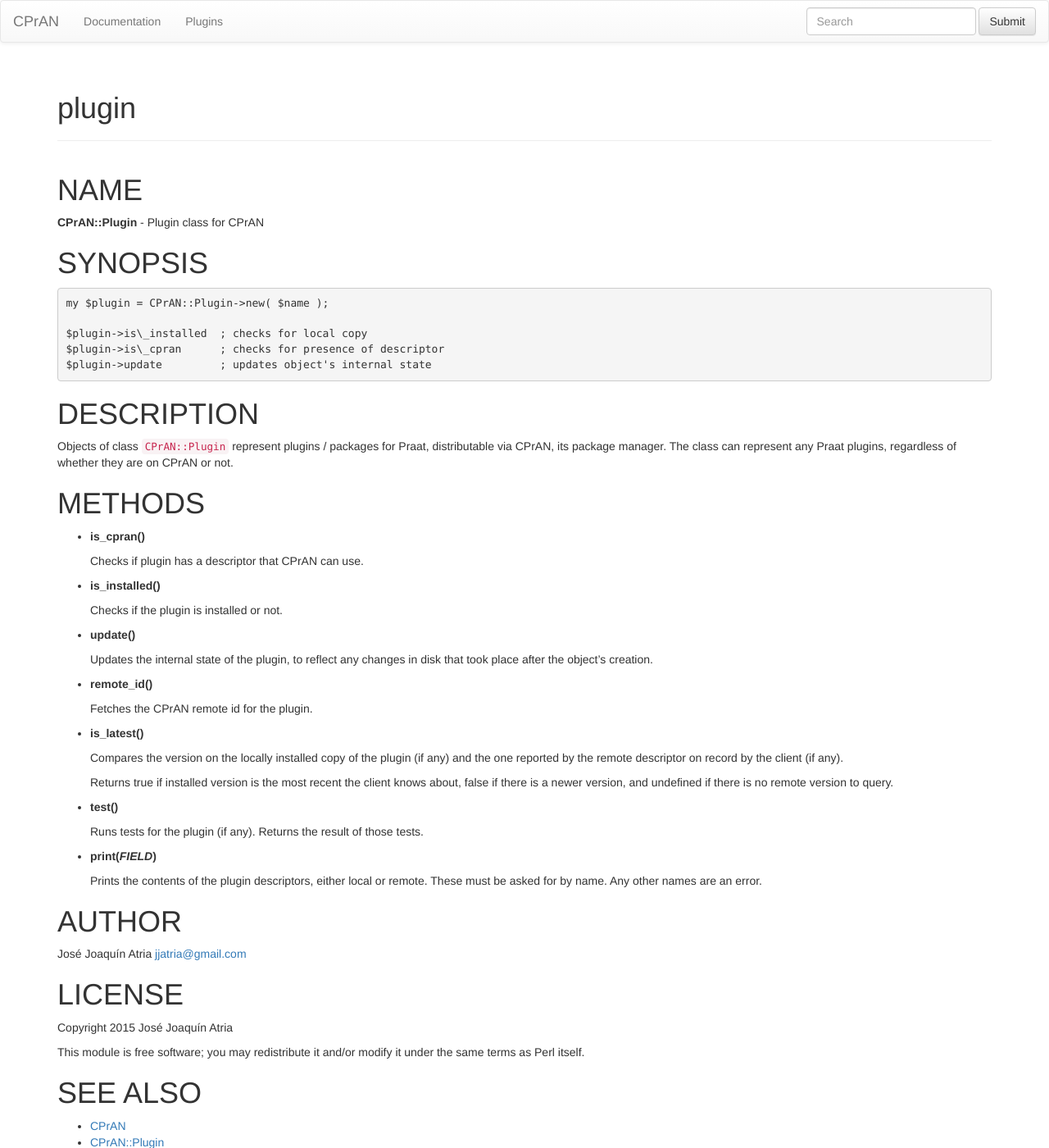
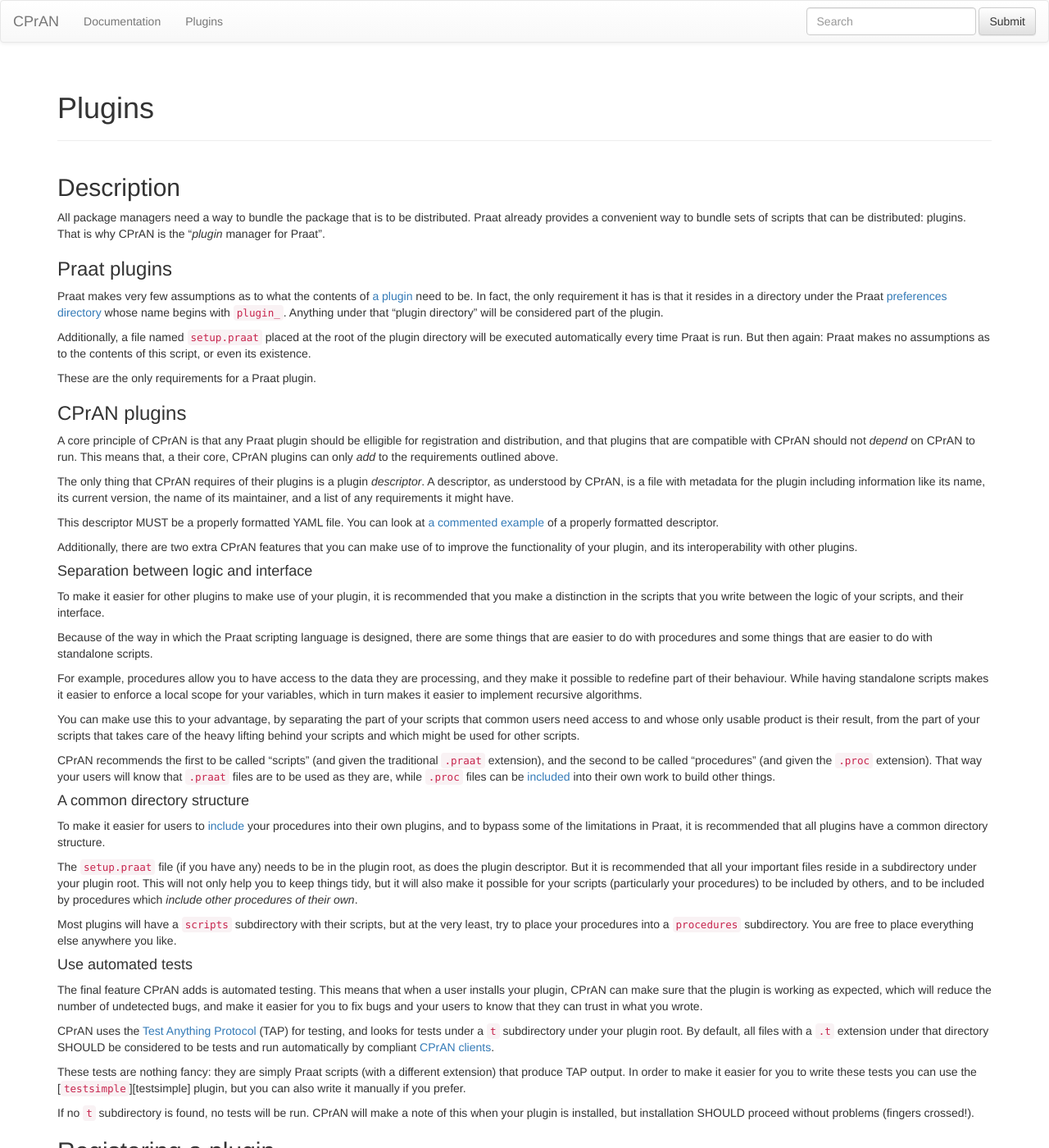
Before and after one commit to jjatria/cpran-www, a Jekyll site: the page built from docs/plugins/index.md, in a window 1280 px wide and 1400 px high. Shown: the whole window at 82% size. Built offline with Jekyll 4.4.1, drawn with Linux system fonts in a browser that asks for light colours; nearby versions of some CDN libraries; library files that are not in the unit come from our copies; comment, search, counter and statistics services are not loaded; some of the changed text lies outside the part shown.

Commit message:
Added plugins documentation

```diff
--- a/docs/plugins/index.md
+++ b/docs/plugins/index.md
@@ -1,86 +1,146 @@
 ---
 layout: page
 group: pod
-title: plugin
+title: Plugins
 description:
-  short: Plugin class for CPrAN
+  short: What is a CPrAN plugin? How is it different from a Praat plugin? How do I make a new plugin?
 ---
 {% include JB/setup %}
 
-# NAME
+## Description
 
-**CPrAN::Plugin** - Plugin class for CPrAN
+All package managers need a way to bundle the package that is to be distributed.
+Praat already provides a convenient way to bundle sets of scripts that can be
+distributed: plugins. That is why CPrAN is the "_plugin_ manager for Praat".
 
-# SYNOPSIS
+### Praat plugins
 
-    my $plugin = CPrAN::Plugin->new( $name );
+Praat makes very few assumptions as to what the contents of [a plugin][plugins]
+need to be. In fact, the only requirement it has is that it resides in a
+directory under the Praat [preferences directory][] whose name begins with
+`plugin_`. Anything under that "plugin directory" will be considered part of the
+plugin.
 
-    $plugin->is\_installed  ; checks for local copy
-    $plugin->is\_cpran      ; checks for presence of descriptor
-    $plugin->update         ; updates object's internal state
+[preferences directory]: http://www.fon.hum.uva.nl/praat/manual/preferences_directory.html
+[plugins]: http://www.fon.hum.uva.nl/praat/manual/plug-ins.html
 
-# DESCRIPTION
+Additionally, a file named `setup.praat` placed at the root of the plugin
+directory will be executed automatically every time Praat is run. But then
+again: Praat makes no assumptions as to the contents of this script, or even its
+existence.
 
-Objects of class `CPrAN::Plugin` represent plugins / packages for Praat,
-distributable via CPrAN, its package manager. The class can represent any Praat
-plugins, regardless of whether they are on CPrAN or not.
+These are the only requirements for a Praat plugin.
 
-# METHODS
+### CPrAN plugins
 
-- **is\_cpran()**
+A core principle of CPrAN is that any Praat plugin should be elligible for
+registration and distribution, and that plugins that are compatible with CPrAN
+should not _depend_ on CPrAN to run. This means that, a their core, CPrAN
+plugins can only _add_ to the requirements outlined above.
 
-    Checks if plugin has a descriptor that CPrAN can use.
+The only thing that CPrAN requires of their plugins is a plugin _descriptor_. A
+descriptor, as understood by CPrAN, is a file with metadata for the plugin
+including information like its name, its current version, the name of its
+maintainer, and a list of any requirements it might have.
 
-- **is\_installed()**
+This descriptor MUST be a properly formatted YAML file. You can look at [a
+commented example][example descriptor] of a properly formatted descriptor.
 
-    Checks if the plugin is installed or not.
+[example descriptor]: https://gitlab.com/cpran/plugin_cpran/blob/master/doc/example.yaml
 
-- **update()**
+Additionally, there are two extra CPrAN features that you can make use of to
+improve the functionality of your plugin, and its interoperability with other
+plugins.
 
-    Updates the internal state of the plugin, to reflect any changes in disk that
-    took place after the object's creation.
+#### Separation between logic and interface
 
-- **remote\_id()**
+To make it easier for other plugins to make use of your plugin, it is
+recommended that you make a distinction in the scripts that you write between
+the logic of your scripts, and their interface.
 
-    Fetches the CPrAN remote id for the plugin.
+Because of the way in which the Praat scripting language is designed, there are
+some things that are easier to do with procedures and some things that are
+easier to do with standalone scripts.
 
-- **is\_latest()**
+For example, procedures allow you to have access to the data they are
+processing, and they make it possible to redefine part of their behaviour. While
+having standalone scripts makes it easier to enforce a local scope for your
+variables, which in turn makes it easier to implement recursive algorithms.
 
-    Compares the version on the locally installed copy of the plugin (if any) and
-    the one reported by the remote descriptor on record by the client (if any).
+You can make use this to your advantage, by separating the part of your scripts
+that common users need access to and whose only usable product is their result,
+from the part of your scripts that takes care of the heavy lifting behind your
+scripts and which might be used for other scripts.
 
-    Returns true if installed version is the most recent the client knows about,
-    false if there is a newer version, and undefined if there is no remote version
-    to query.
+CPrAN recommends the first to be called "scripts" (and given the
+traditional `.praat` extension), and the second to be called "procedures" (and
+given the `.proc` extension). That way your users will know that `.praat` files
+are to be used as they are, while `.proc` files can be [included][include] into
+their own work to build other things.
 
-- **test()**
+#### A common directory structure
 
-    Runs tests for the plugin (if any). Returns the result of those tests.
+To make it easier for users to [include][] your procedures into their own
+plugins, and to bypass some of the limitations in Praat, it is recommended that
+all plugins have a common directory structure.
 
-- **print(_FIELD_)**
+[include]: http://www.fon.hum.uva.nl/praat/manual/Scripting_5_7__Including_other_scripts.html
 
-    Prints the contents of the plugin descriptors, either local or remote. These
-    must be asked for by name. Any other names are an error.
+The `setup.praat` file (if you have any) needs to be in the plugin root, as does
+the plugin descriptor. But it is recommended that all your important files
+reside in a subdirectory under your plugin root. This will not only help you to
+keep things tidy, but it will also make it possible for your scripts
+(particularly your procedures) to be included by others, and to be included by
+procedures which _include other procedures of their own_.
 
-# AUTHOR
+Most plugins will have a `scripts` subdirectory with their scripts, but at the
+very least, try to place your procedures into a `procedures` subdirectory. You
+are free to place everything else anywhere you like.
 
-José Joaquín Atria <jjatria@gmail.com>
+#### Use automated tests
 
-# LICENSE
+The final feature CPrAN adds is automated testing. This means that when a user
+installs your plugin, CPrAN can make sure that the plugin is working as
+expected, which will reduce the number of undetected bugs, and make it easier
+for you to fix bugs and your users to know that they can trust in what you
+wrote.
 
-Copyright 2015 José Joaquín Atria
+CPrAN uses the [Test Anything Protocol][tap] (TAP) for testing, and looks for
+tests under a `t` subdirectory under your plugin root. By default, all files
+with a `.t` extension under that directory SHOULD be considered to be tests and
+run automatically by compliant [CPrAN clients][clients].
 
-This module is free software; you may redistribute it and/or modify it under
-the same terms as Perl itself.
+These tests are nothing fancy: they are simply Praat scripts (with a different
+extension) that produce TAP output. In order to make it easier for you to write
+these tests you can use the [`testsimple`][testsimple] plugin, but you can also
+write it manually if you prefer.
 
-# SEE ALSO
+If no `t` subdirectory is found, no tests will be run. CPrAN will make a note of
+this when your plugin is installed, but installation SHOULD proceed without
+problems (fingers crossed!).
+
+[tap]: testanything.org
+
+## Registering a plugin
+
+There is currently no streamlined process for registering a plugin with CPrAN,
+but this does not mean that your plugin cannot be registered! Please
+[contact us](mailto:jjatria@gmail.com) and we can take it from there.
+
+## License
+
+Copyright 2015 CPrAN Team
+
+<span>Documentation</span>{: xmlns:dct="http://purl.org/dc/terms/" href="http://purl.org/dc/dcmitype/Text" property="dct:title" rel="dct:type" }
+by [CPrAN Team](cpran.net){: xmlns:cc="http://creativecommons.org/ns#" property="cc:attributionName" rel="cc:attributionURL" }
+is licensed under a [Creative Commons Attribution-ShareAlike 4.0 International License](http://creativecommons.org/licenses/by-sa/4.0/).
+
+[![Creative Commons License](https://i.creativecommons.org/l/by-sa/4.0/88x31.png)](http://creativecommons.org/licenses/by-sa/4.0/){: rel="license" }
+
+## See also
 
 * [CPrAN]({{ BASE_PATH }}/docs/cpran)
-* [CPrAN::Plugin]({{ BASE_PATH }}/docs/plugin)
-* [CPrAN::Command::install]({{ BASE_PATH }}/docs/commands/install)
-* [CPrAN::Command::remove]({{ BASE_PATH }}/docs/commands/remove)
-* [CPrAN::Command::search]({{ BASE_PATH }}/docs/commands/search)
-* [CPrAN::Command::show]({{ BASE_PATH }}/docs/commands/show)
-* [CPrAN::Command::test]({{ BASE_PATH }}/docs/commands/test)
-* [CPrAN::Command::update]({{ BASE_PATH }}/docs/commands/update)
-* [CPrAN::Command::upgrade]({{ BASE_PATH }}/docs/commands/upgrade)
+* [CPrAN Clients][clients]
+* [CPrAN Commands]({{ BASE_PATH }}/docs/commands)
+
+[clients]: {{ BASE_PATH }}/docs/clients
```
